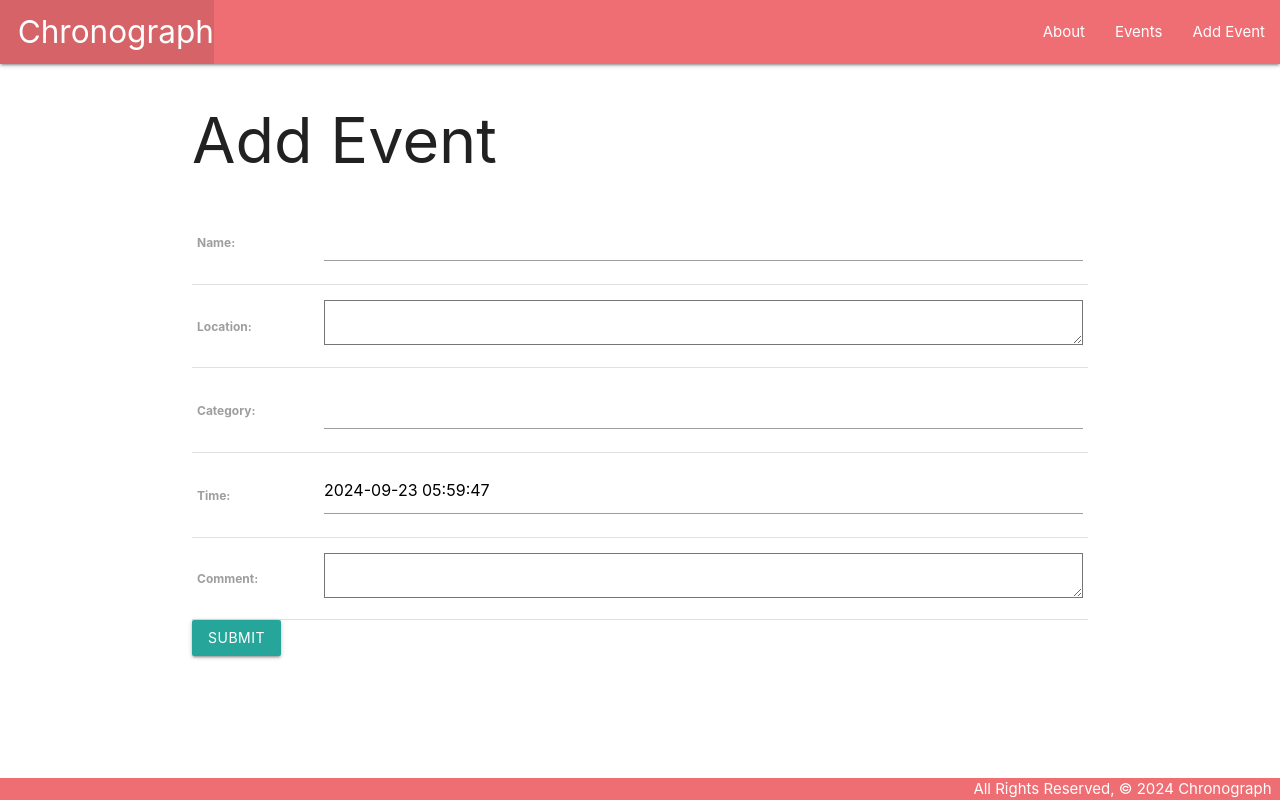
After one commit to jordanjanszen/chronograph, a Django app: page /events/create/ in a window 1280 px wide. The commit adds this page. Run offline with Django 5.2, Linux system fonts and the light colour scheme.

Commit message:
Created "add event" functionality

```diff
--- a/main_app/models.py
+++ b/main_app/models.py
@@ -1,5 +1,6 @@
 from django.db import models
 from django.utils import timezone
+from django.urls import reverse
 
 # Create your models here.
 class Event(models.Model):
@@ -10,4 +11,7 @@ class Event(models.Model):
     comment = models.TextField(max_length=250)
 
     def __str__(self):
-        return self.name
+        return f'{self.name} ({self.id})'
+
+    def get_absolute_url(self):
+        return reverse('events_detail', kwargs={'event_id': self.id})
--- a/main_app/templates/base.html
+++ b/main_app/templates/base.html
@@ -27,8 +27,9 @@
             </li>
           </ul>
           <ul class="right">
-            <li><a href="/about">About</a></li>
-            <li><a href="/events">Events</a></li>
+            <li><a href="{% url 'about' %}">About</a></li>
+            <li><a href="{% url 'events_index' %}">Events</a></li>
+            <li><a href="{% url 'events_create' %}">Add Event</a></li>
           </ul>
         </div>
       </nav>
--- /dev/null
+++ b/main_app/templates/main_app/event_form.html
@@ -0,0 +1,13 @@
+{% extends 'base.html' %} {% block content %}
+<h1>Add Event</h1>
+<!-- Leaving the action empty makes the form post to the same url used to display it -->
+<form action="" method="POST">
+  <!-- Django requires the following for security purposes -->
+  {% csrf_token %}
+  <table>
+    <!-- Render the inputs inside of <tr>s & <td>s -->
+    {{ form.as_table }}
+  </table>
+  <input type="submit" value="Submit" class="btn" />
+</form>
+{% endblock %}
--- a/main_app/urls.py
+++ b/main_app/urls.py
@@ -5,4 +5,6 @@ urlpatterns = [
 	path('', views.home, name='home'),
     path('about/', views.about, name='about'),
     path('events/', views.events_index, name='events_index'),
+    path('events/<int:event_id>/', views.events_detail, name='detail'),
+    path('events/create/', views.EventCreate.as_view(), name='events_create')
 ]
--- a/main_app/views.py
+++ b/main_app/views.py
@@ -1,5 +1,6 @@
 from django.shortcuts import render
 
+from django.views.generic.edit import CreateView
 from .models import Event
 
 events = [
@@ -19,3 +20,11 @@ def events_index(request):
     return render(request, 'events/index.html', {
         'events' : events
     })
+
+def events_detail(request, event_id):
+    event = Event.objects.get(id=event_id)
+    return render(request, 'events/detail.html', { 'event': event })
+
+class EventCreate(CreateView):
+    model = Event
+    fields = '__all__'
```
Also changed, not shown: main_app/templates/events/detail.html (added, +15 -0 lines), main_app/templates/events/index.html (+8 -4 lines).
